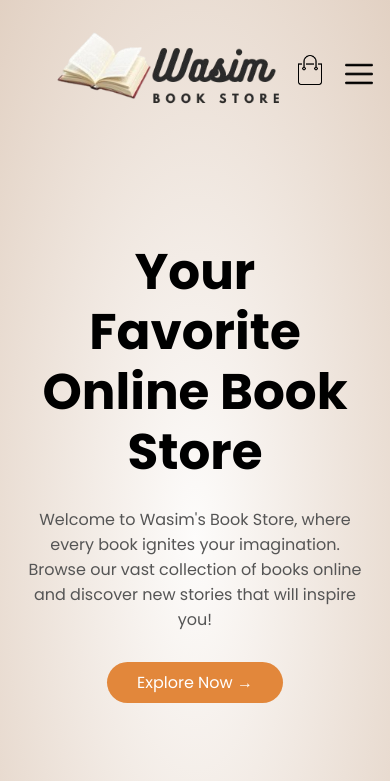
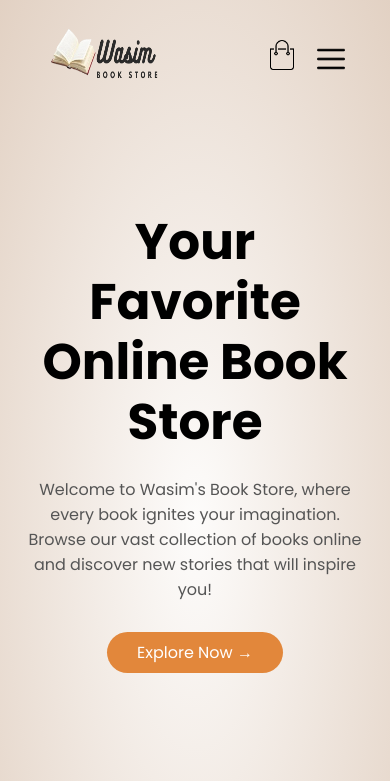
Before and after one commit to Shaista-Nasrullah/wasim-s-book-store, a plain HTML site: page index.html in a window 390 px wide. Shown: the top 781 px of the page. Drawn offline with Linux system fonts and the light colour scheme.

Commit message:
initial commit

```diff
--- a/style.css
+++ b/style.css
@@ -332,6 +332,11 @@ nav ul li a{
 
         flex-basis: 100%;
     }
+    .logo img{
+        border-radius: 10px;
+        width: 120px;
+        height: 70px;
+    }
 }
 
 /*----------All Product page------------*/
```
